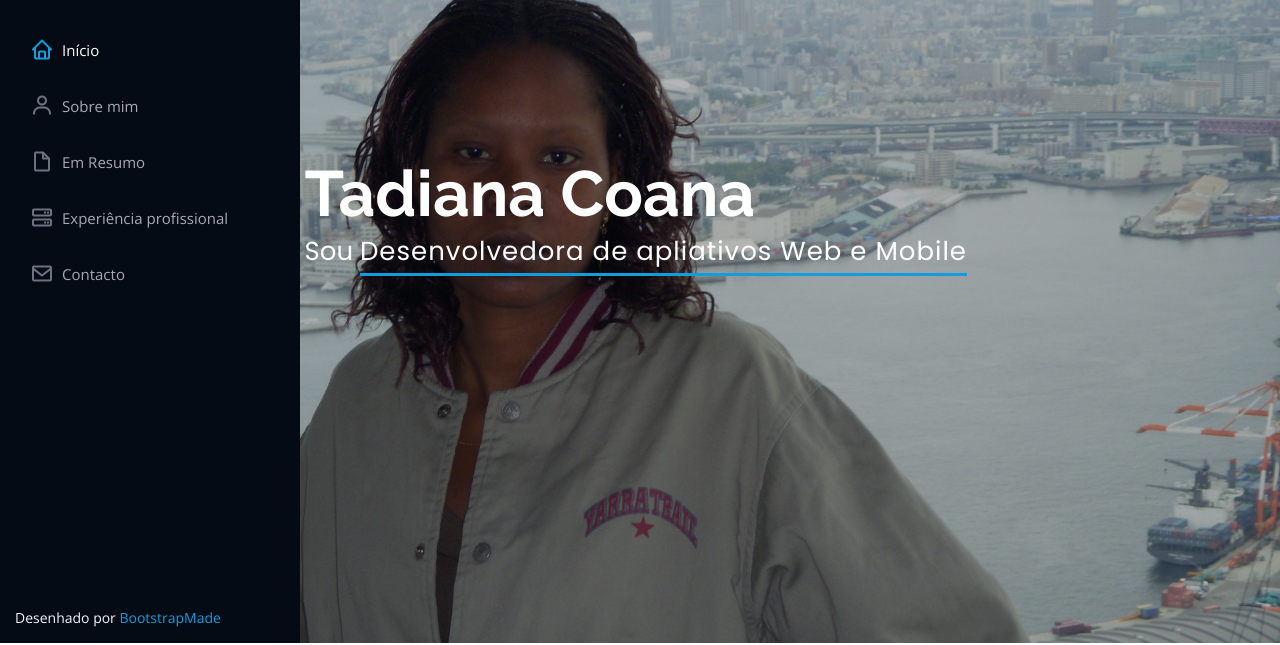
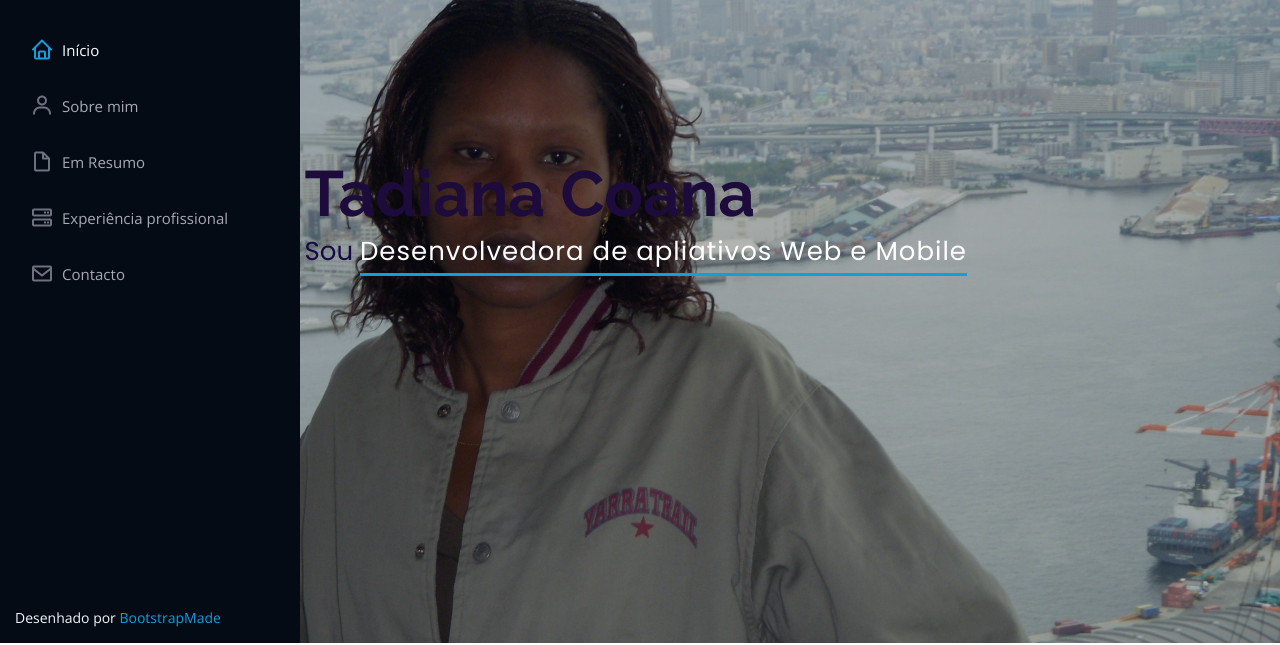
Before and after one commit to tadianacoana/tadianacoana.github.io, a plain HTML site: page index.html in a window 1280 px wide. Shown: the part 157-802 px from the top of the page. Drawn offline with nearby package versions, Linux system fonts and the light colour scheme.

```diff
--- a/assets/css/style.css
+++ b/assets/css/style.css
@@ -255,11 +255,11 @@ h6 {
   font-size: 64px;
   font-weight: 700;
   line-height: 56px;
-  color: #fff;
+  color: #1d0b3b;
 }
 
 #hero p {
-  color: #fff;
+  color: #190846;
   margin-bottom: 50px;
   font-size: 26px;
   font-family: "Poppins", sans-serif;
```
